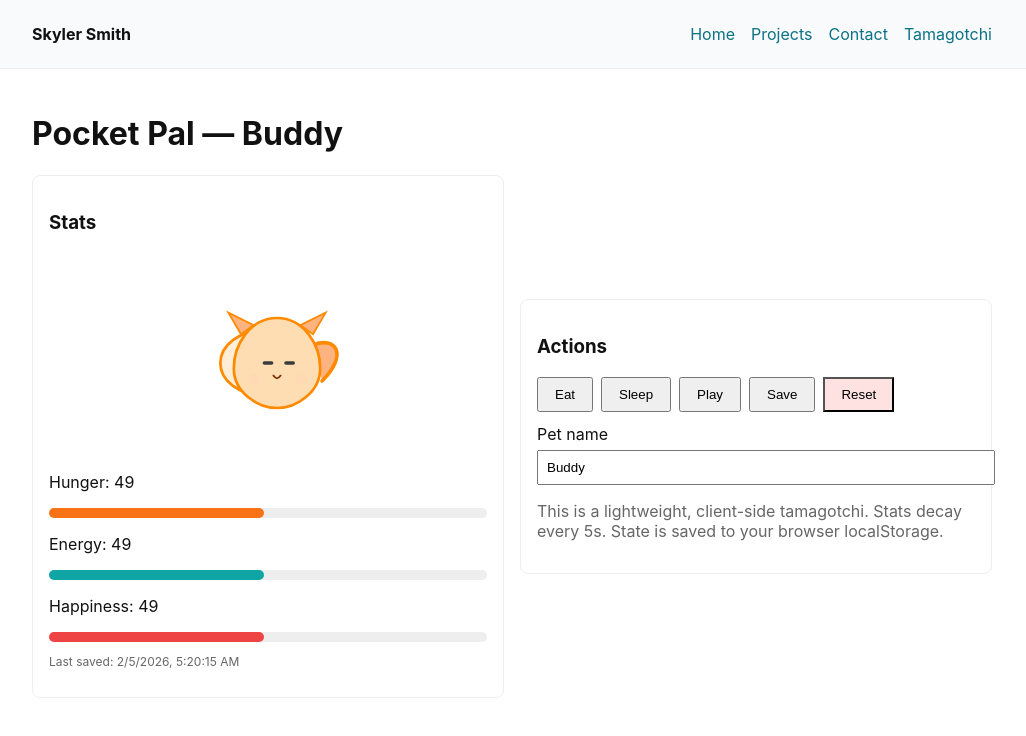
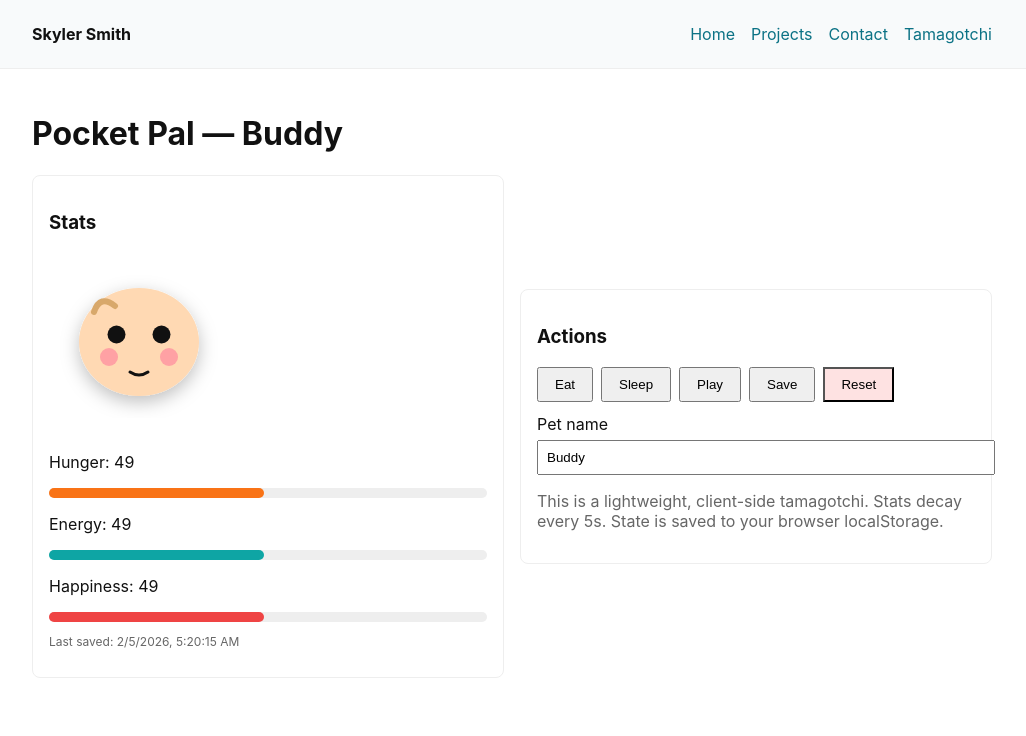
Before and after one commit to skysmith/skyler-site, a Next.js app: page /tamagotchi in a window 1280 px wide. Shown: the top 736 px of the page, without its empty margins (128-1154 px from the left). Built offline with nearby package versions, Linux system fonts and the light colour scheme.

Commit message:
Tamagotchi: add AnimatedPet SVG component and use it for Pocket Pal

```diff
--- /dev/null
+++ b/components/AnimatedPet.js
@@ -0,0 +1,72 @@
+import {useEffect, useRef} from 'react'
+
+export default function AnimatedPet({mood='neutral', play=false, size=180}){
+  const id = Math.random().toString(36).slice(2,8)
+  const blinkRef = useRef(null)
+
+  useEffect(()=>{
+    const el = blinkRef.current
+    if(!el) return
+    let timeout
+    function blink(){
+      el.beginElement()
+      timeout = setTimeout(()=>{ // schedule next blink randomly between 2-6s
+        setTimeout(blink, 2000 + Math.random()*4000)
+      }, 200)
+    }
+    blink()
+    return ()=>clearTimeout(timeout)
+  },[])
+
+  const fill = mood === 'happy' ? '#ffd166' : mood === 'sad' ? '#a0c4ff' : '#ffd9b3'
+
+  return (
+    <svg width={size} height={size} viewBox="0 0 120 120" xmlns="http://www.w3.org/2000/svg" aria-label="Pocket Pal">
+      <defs>
+        <filter id={`shadow-${id}`} x="-20%" y="-20%" width="140%" height="140%">
+          <feDropShadow dx="0" dy="4" stdDeviation="6" floodOpacity="0.25" />
+        </filter>
+      </defs>
+
+      <g transform="translate(10,10)">
+        {/* body */}
+        <g filter={`url(#shadow-${id})`}>
+          <ellipse cx="50" cy="50" rx="40" ry="36" fill={fill} />
+        </g>
+
+        {/* cheeks */}
+        <circle cx="30" cy="60" r="6" fill="#ff9aa2" opacity="0.9" />
+        <circle cx="70" cy="60" r="6" fill="#ff9aa2" opacity="0.9" />
+
+        {/* eyes with blink animation */}
+        <g>
+          <ellipse cx="35" cy="45" rx="6" ry="6" fill="#111" />
+          <ellipse cx="65" cy="45" rx="6" ry="6" fill="#111" />
+
+          <rect x="29" y="42" width="12" height="0" fill="#ffd9b3">
+            <animate ref={blinkRef} attributeName="height" values="0;8;0" dur="0.2s" begin="indefinite" fill="freeze" />
+          </rect>
+          <rect x="59" y="42" width="12" height="0" fill="#ffd9b3">
+            <animate attributeName="height" values="0;8;0" dur="0.2s" begin="indefinite" fill="freeze" />
+          </rect>
+        </g>
+
+        {/* mouth */}
+        {mood === 'happy' ? (
+          <path d="M38 68 Q50 78 62 68" stroke="#111" strokeWidth="2" fill="none" strokeLinecap="round" />
+        ) : mood === 'sad' ? (
+          <path d="M38 74 Q50 64 62 74" stroke="#111" strokeWidth="2" fill="none" strokeLinecap="round" />
+        ) : (
+          <path d="M44 70 Q50 74 56 70" stroke="#111" strokeWidth="2" fill="none" strokeLinecap="round" />
+        )}
+
+        {/* simple ear/antenna that bobs when play=true */}
+        <g transform={play ? 'translate(0,-4)' : 'translate(0,0)'} style={{transition:'transform 0.15s ease'}}>
+          <path d="M20 30 Q24 18 34 26" stroke="#d8a86b" strokeWidth="4" fill="none" strokeLinecap="round" />
+        </g>
+
+      </g>
+
+    </svg>
+  )
+}
--- a/pages/tamagotchi.js
+++ b/pages/tamagotchi.js
@@ -3,6 +3,7 @@ import dynamic from 'next/dynamic'
 const PetAvatar = dynamic(()=>import('../components/PetAvatar'), {ssr:false})
 const PixelPet = dynamic(()=>import('../components/PixelPet32'), {ssr:false})
 const VectorPet = dynamic(()=>import('../components/VectorPet'), {ssr:false})
+const AnimatedPet = dynamic(()=>import('../components/AnimatedPet'), {ssr:false})
 
 const MAX_STAT = 100
 const DECAY = 1 // per interval
@@ -74,7 +75,8 @@ export default function Tamagotchi(){
             <h3>Stats</h3>
             {/* switch to pixel pet for retro look */}
             {/* Vector pet (clean, scalable) */}
-            <VectorPet mood={happiness>60?'happy':happiness<30?'sad':'neutral'} play={playAnim} size={180} />
+            {/* Animated SVG pet (bobbing, blink) */}
+            <AnimatedPet mood={happiness>60?'happy':happiness<30?'sad':'neutral'} play={playAnim} size={180} />
             <p>Hunger: {hunger}</p>
             <div style={{background:'#eee',height:10,borderRadius:6}}><div style={{width:`${hunger}%`,height:10,background:'#f97316',borderRadius:6}}></div></div>
             <p>Energy: {energy}</p>
```
